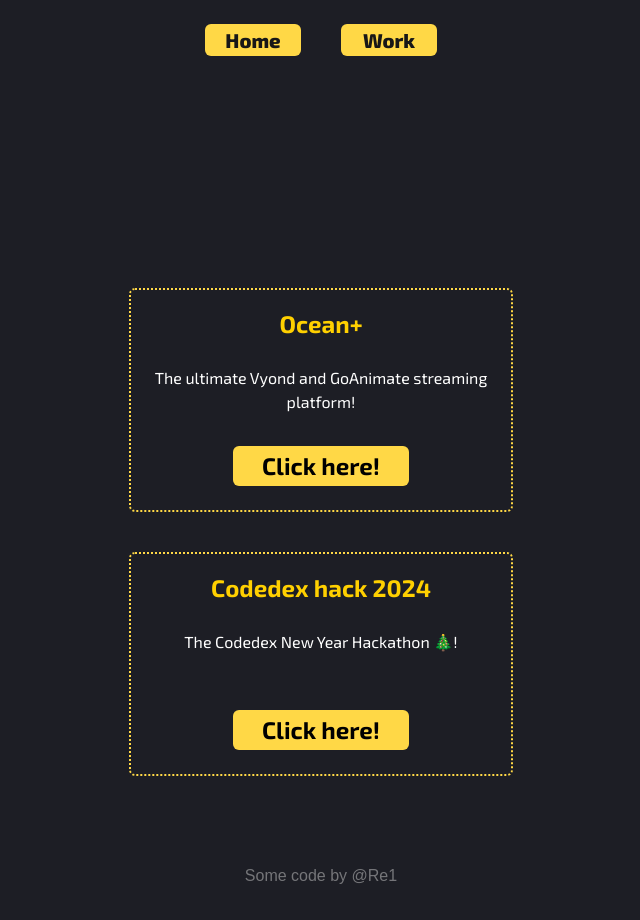
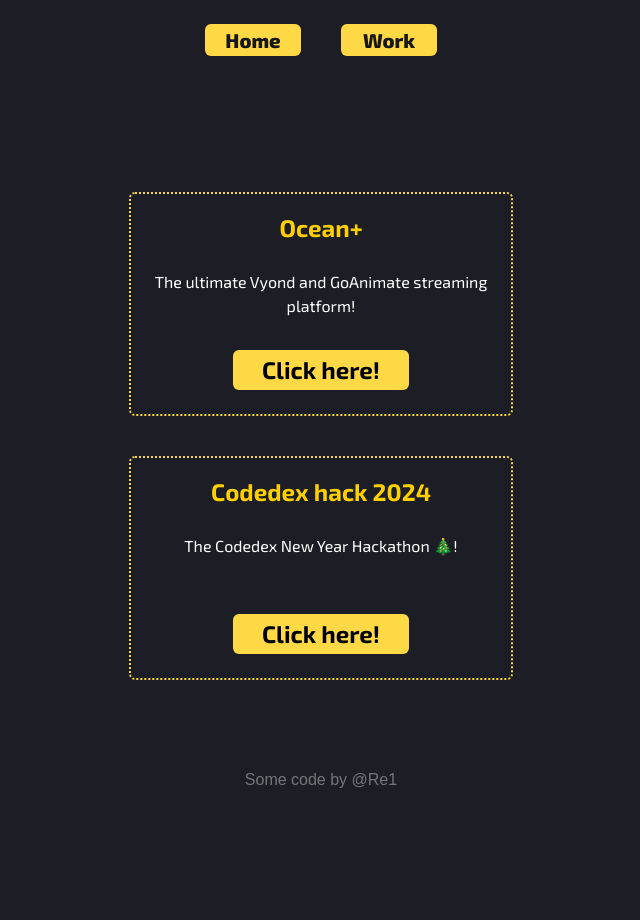
Before and after one commit to Areg472/my-portfolio, a React (Vite) app: page /Work in a window 1280 px wide. Shown: the whole page, without its empty margins (319-959 px from the left). After the commit the page ends 824 px from the top, so only its background shows below. Built offline with nearby package versions, Linux system fonts and the light colour scheme.

Commit message:
Vite rolldown

```diff
--- a/package.json
+++ b/package.json
@@ -40,6 +40,6 @@
     "postcss": "^8.4.49",
     "prettier": "3.4.2",
     "tailwindcss": "^4.0.0",
-    "vite": "7.1.2"
+    "vite": "npm:rolldown-vite@latest"
   }
 }
--- a/src/pages/Homepage.jsx
+++ b/src/pages/Homepage.jsx
@@ -21,7 +21,6 @@
         name="Areg"
       />
       <motion.div
-        className="pt-20 md:pt-24"
         initial={{ rotate: 150, scale: 0, opacity: 0 }}
         transition={{ duration: 0.75, type: "spring", bounce: 0.3 }}
         animate={{ rotate: 0, scale: 1, opacity: 1 }}
--- a/src/pages/Work.jsx
+++ b/src/pages/Work.jsx
@@ -8,7 +8,6 @@
     <>
       <MetaTags title={"Areg"} description="My smol OwO work!" name="Areg" />
       <motion.div
-        className="pt-20 md:pt-24"
         initial={{ rotate: 150, scale: 0, opacity: 0 }}
         transition={{ duration: 0.75, type: "spring", bounce: 0.3 }}
         animate={{ rotate: 0, scale: 1, opacity: 1 }}
```
Also changed, not shown: 1 other file (tests, documents, lock files or other folders).
